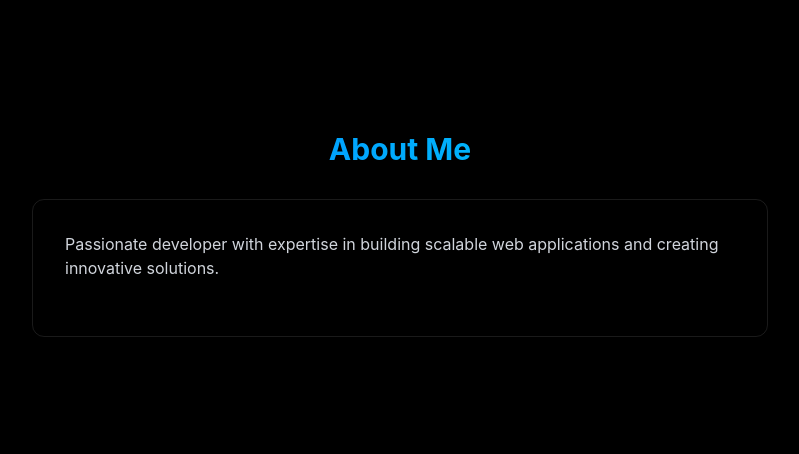
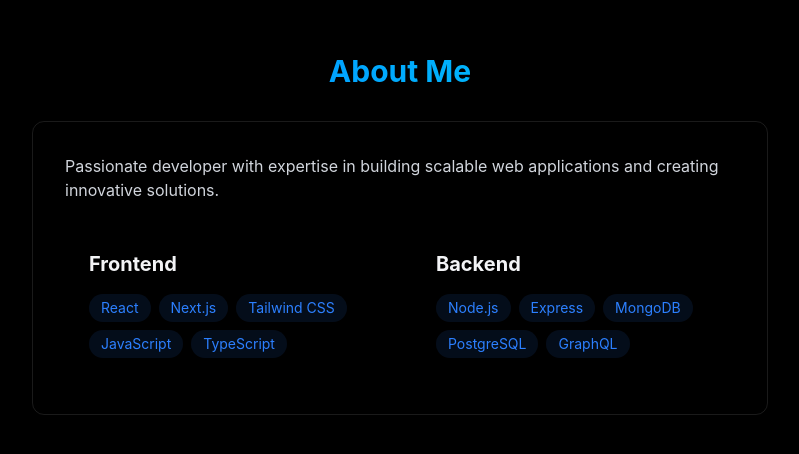
Before and after one commit to joohhhnnnny/Portfolio, a React (Vite) app: page / in a window 1280 px wide. Shown: the part 966-1420 px from the top of the page, without its empty margins (240-1039 px from the left). Built offline with nearby package versions, Linux system fonts and the light colour scheme.

Commit message:
kani sa karon

```diff
--- a/src/components/sections/About.jsx
+++ b/src/components/sections/About.jsx
@@ -1,4 +1,7 @@
 export const About = () => {
+
+  const frontendskills = ["React", "Next.js", "Tailwind CSS", "JavaScript", "TypeScript"];
+  const backendskills = ["Node.js", "Express", "MongoDB", "PostgreSQL", "GraphQL"];
 
   return (
     <section
@@ -16,12 +19,40 @@
             Passionate developer with expertise in building scalable web
             applications and creating innovative solutions.
           </p>
+
+          <div className="grid grid-cols-1 md:grid-cols-2 gap-6">
+          <div className="rounded-xl p-6 hover:translate-y-1 transition-all">
+            <h3 className="text-xl font-bold mb-4">Frontend</h3>
+            <div className="flex flex-wrap gap-2">
+              {frontendskills.map((tech, key) => (
+                <span
+                key={key}
+                className="bg-blue-500/10 text-blue-500 py-1 px-3 rounded-full text-sm hover:bg-blue-500/20
+                           hover:shadow-[0_2px_8px_rgba(59, 130, 2246, 0.2)] transition
+                "
+                >
+                  {tech}
+                </span>
+              ))}
+            </div>
+          </div>
+
+          <div className="rounded-xl p-6 hover:translate-y-1 transition-all">
+            <h3 className="text-xl font-bold mb-4">Backend</h3>
+            <div className="flex flex-wrap gap-2">
+              {backendskills.map((tech, key) => (
+                <span
+                key={key}
+                className="bg-blue-500/10 text-blue-500 py-1 px-3 rounded-full text-sm hover:bg-blue-500/20
+                           hover:shadow-[0_2px_8px_rgba(59, 130, 2246, 0.2)] transition
+                "
+                >
+                  {tech}
+                </span>
+              ))}
+            </div>
+          </div>
         </div>
-
-        <div className="grid grid-cols-1 md:grid-cols-2 gap-6">
-          <div>
-
-          </div>
         </div>
 
       </div>
```
